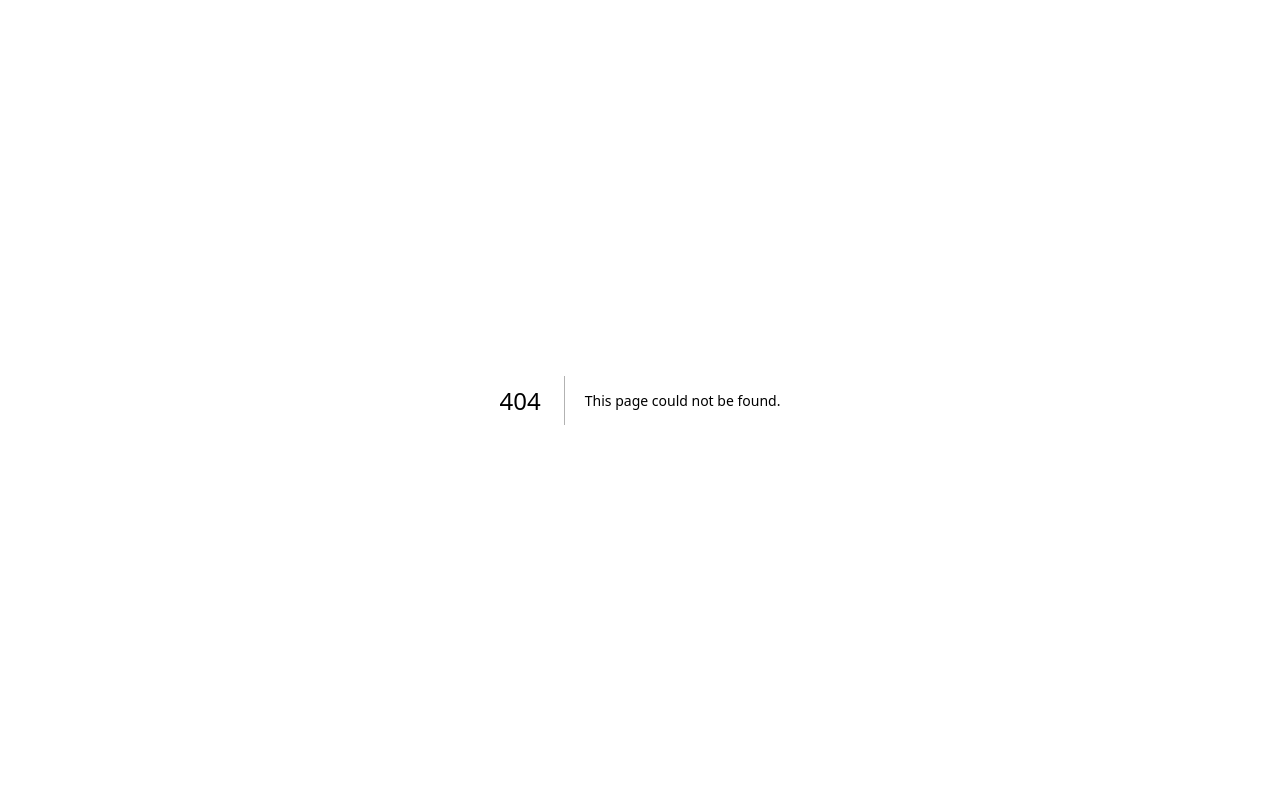
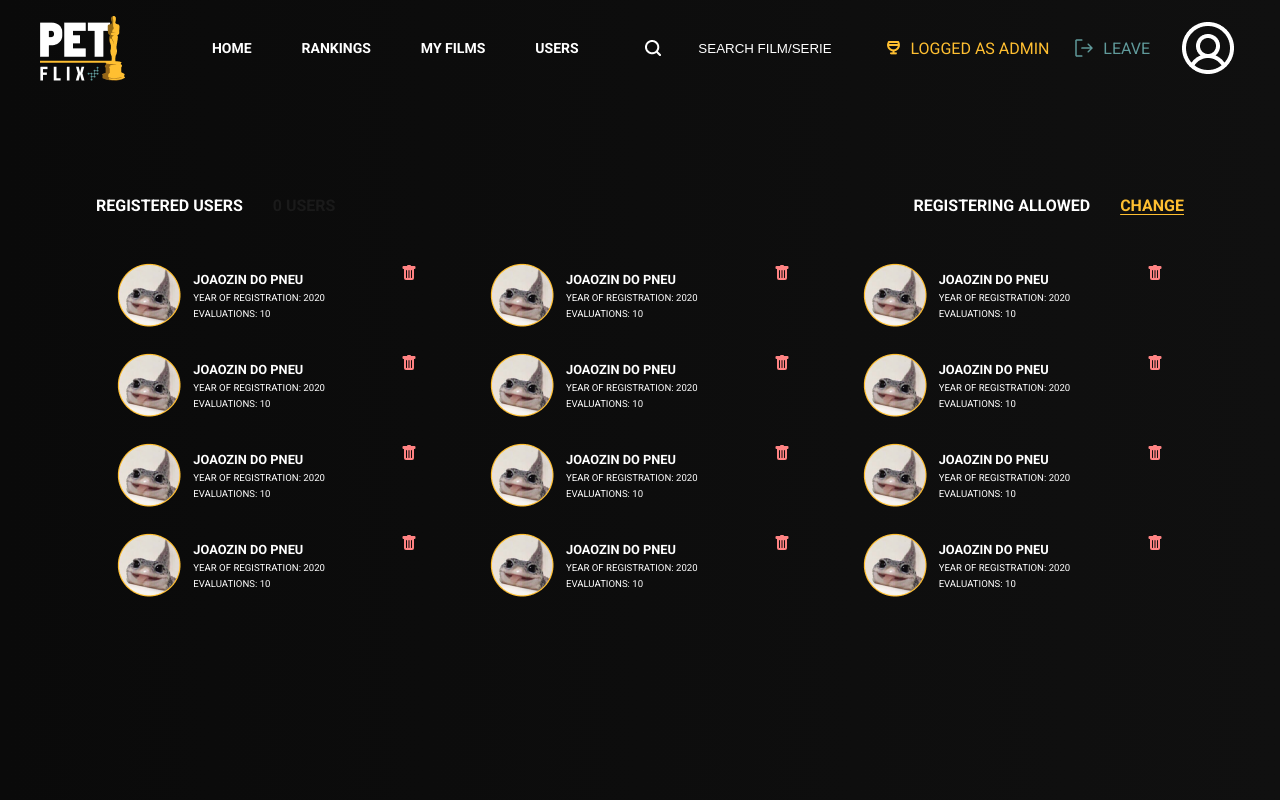
Before and after one commit to viniciuscole/frontend-petflix, a Next.js app: page /users in a window 1280 px wide. Before the commit this address had no page. Shown: the top 800 px of the page. Built offline with nearby package versions, Linux system fonts and the light colour scheme.

Commit message:
change users page name

```diff
--- a/pages/admin.js
+++ b/pages/users.js
@@ -1,4 +1,4 @@
-import styles from '@/styles/pages/Admin.module.css'
+import styles from '@/styles/pages/Users.module.css'
 
 import { Header } from '@/components/Header'
 import { Footer } from '@/components/Footer'
@@ -6,11 +6,11 @@ import { UserBox } from '@/components/UserBox'
 
 import exempleProfilePic from '@/assets/exempleProfilePic.png'
 
-export default function Admin(){
+export default function Users(){
     return (
-        <div className={styles.admin}>
+        <div className={styles.users}>
             <Header />
-            <div className={styles.adminContent}>
+            <div className={styles.usersContent}>
                 <div className={styles.usersConteiner}>
                     <section className={styles.usersConteinerText}>
                         <span>
--- a/styles/pages/Admin.module.css
+++ b/styles/pages/Users.module.css
@@ -1,10 +1,10 @@
-.admin{
+.users{
     background: -webkit-linear-gradient(180deg, #101010, #0A0A0A);
     height: auto;
     width: 100vw;
 }
 
-.adminContent{
+.usersContent{
     height: 100vh;
 }
 
```
